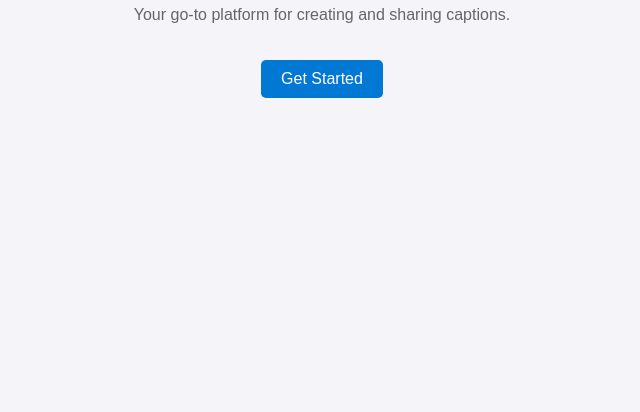
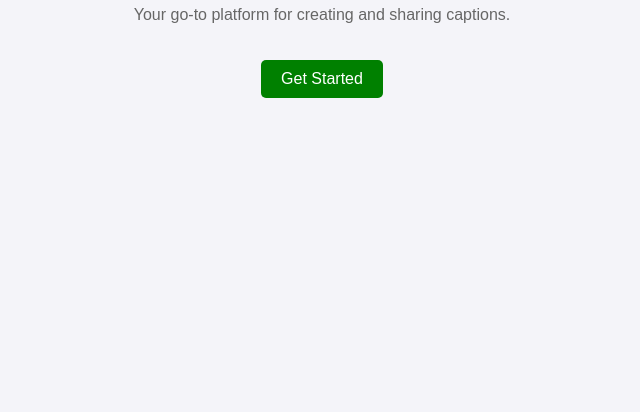
Before and after one commit to mvillarrealb/caption-this, a plain HTML site: page index.html in a window 1280 px wide. Shown: the part 388-800 px from the top of the page, without its empty margins (318-958 px from the left). Drawn offline with Linux system fonts and the light colour scheme.

Commit message:
Update button & html title

```diff
--- a/index.html
+++ b/index.html
@@ -3,7 +3,7 @@
 <head>
     <meta charset="UTF-8">
     <meta name="viewport" content="width=device-width, initial-scale=1.0">
-    <title>Welcome to Caption This</title>
+    <title>Bienvenido a GitHUB</title>
     <style>
         body {
             font-family: Arial, sans-serif;
@@ -29,7 +29,7 @@
             padding: 10px 20px;
             font-size: 16px;
             color: #fff;
-            background-color: #0078d4;
+            background-color: green;
             border: none;
             border-radius: 5px;
             cursor: pointer;
```
